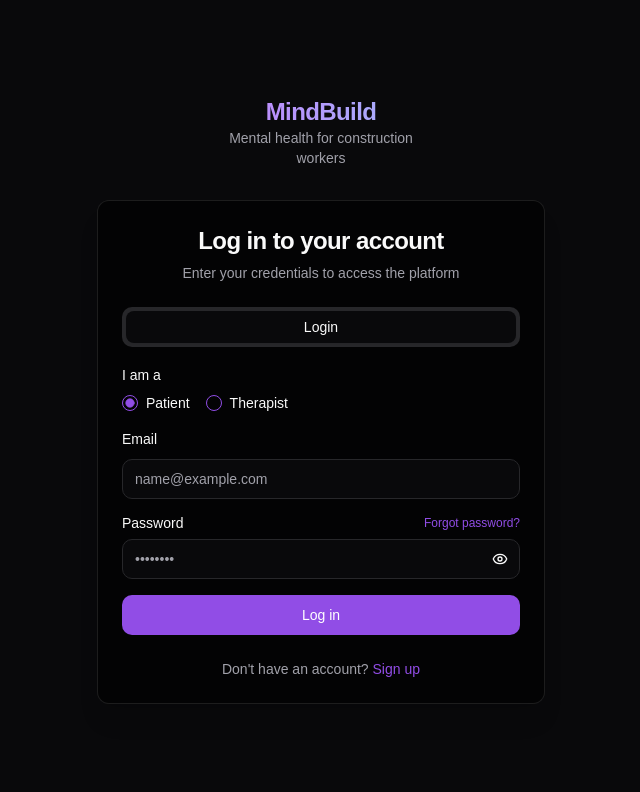
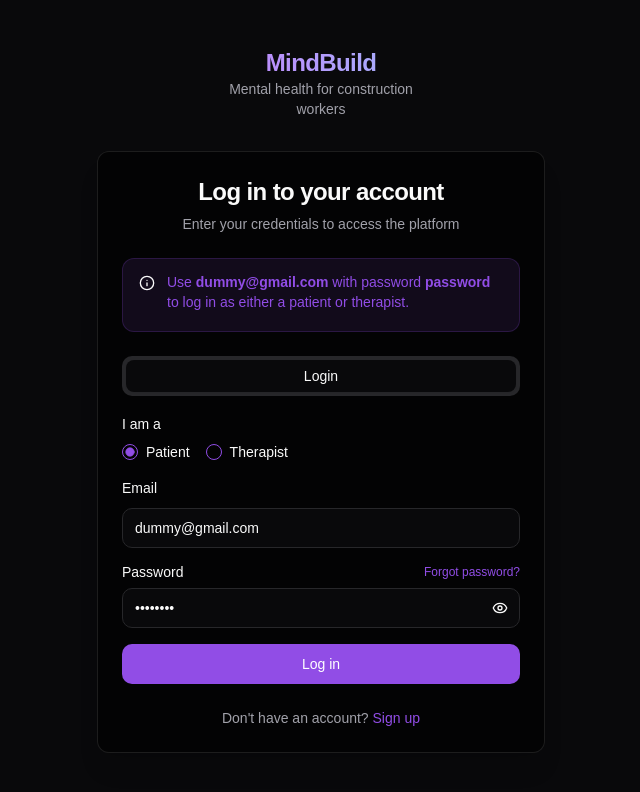
Before and after one commit to karthik-pv/calm-construction-connect, a React (Vite) app: page /login in a window 1280 px wide. Shown: the top 792 px of the page, without its empty margins (319-959 px from the left). Built offline with nearby package versions, Linux system fonts and the light colour scheme; a web font is replaced by a local one.

Commit message:
Fix: Allow dummy login
Allow dummy@gmail.com with password "password" to login as both patient and therapist for testing.

```diff
--- a/src/contexts/AuthContext.tsx
+++ b/src/contexts/AuthContext.tsx
@@ -1,3 +1,4 @@
+
 import React, { createContext, useContext, useState, useEffect } from 'react';
 import { useNavigate } from 'react-router-dom';
 import { toast } from 'sonner';
@@ -52,6 +53,31 @@ const demoUsers = [
     phoneNumber: '+44 7987 654321',
     experience: 12,
     expertise: ['Anxiety', 'Depression', 'Work Stress'],
+    bio: 'Clinical psychologist with over a decade of experience helping construction workers manage stress and anxiety.',
+  },
+  // Adding our dummy users for easy login
+  {
+    id: '3',
+    email: 'dummy@gmail.com',
+    password: 'password',
+    role: 'patient',
+    name: 'Demo Patient',
+    profilePic: 'https://i.pravatar.cc/150?img=3',
+    companyName: 'Demo Construction Ltd',
+    phoneNumber: '+44 7111 222333',
+  },
+  {
+    id: '4',
+    email: 'dummy@gmail.com',
+    password: 'password',
+    role: 'therapist',
+    name: 'Demo Therapist',
+    profilePic: 'https://i.pravatar.cc/150?img=8',
+    companyName: 'Demo Therapy Clinic',
+    phoneNumber: '+44 7444 555666',
+    experience: 8,
+    expertise: ['Anxiety', 'Depression', 'Trauma', 'Stress Management'],
+    bio: 'Licensed therapist specializing in helping construction workers with job-related stress and mental health challenges.',
   }
 ];
 
--- a/src/pages/auth/Login.tsx
+++ b/src/pages/auth/Login.tsx
@@ -12,7 +12,8 @@ import { AuthLayout } from "@/components/layouts/AuthLayout";
 import { useAuth, UserRole } from "@/contexts/AuthContext";
 import { Tabs, TabsContent, TabsList, TabsTrigger } from "@/components/ui/tabs";
 import { motion } from "framer-motion";
-import { Eye, EyeOff } from "lucide-react";
+import { Eye, EyeOff, Info } from "lucide-react";
+import { Alert, AlertDescription } from "@/components/ui/alert";
 
 const formSchema = z.object({
   email: z.string().email({ message: "Please enter a valid email address" }),
@@ -30,8 +31,8 @@ export default function Login() {
   const form = useForm<FormData>({
     resolver: zodResolver(formSchema),
     defaultValues: {
-      email: "",
-      password: "",
+      email: "dummy@gmail.com",
+      password: "password",
       role: "patient"
     },
   });
@@ -60,6 +61,19 @@ export default function Login() {
       title="Log in to your account"
       description="Enter your credentials to access the platform"
     >
+      <motion.div
+        initial={{ opacity: 0, y: 10 }}
+        animate={{ opacity: 1, y: 0 }}
+        transition={{ duration: 0.5 }}
+      >
+        <Alert className="mb-6 bg-primary/10 text-primary border-primary/20">
+          <Info className="h-4 w-4" />
+          <AlertDescription>
+            Use <strong>dummy@gmail.com</strong> with password <strong>password</strong> to log in as either a patient or therapist.
+          </AlertDescription>
+        </Alert>
+      </motion.div>
+
       <Tabs defaultValue="credentials" className="w-full">
         <TabsList className="grid w-full grid-cols-1 mb-4">
           <TabsTrigger value="credentials">Login</TabsTrigger>
```
